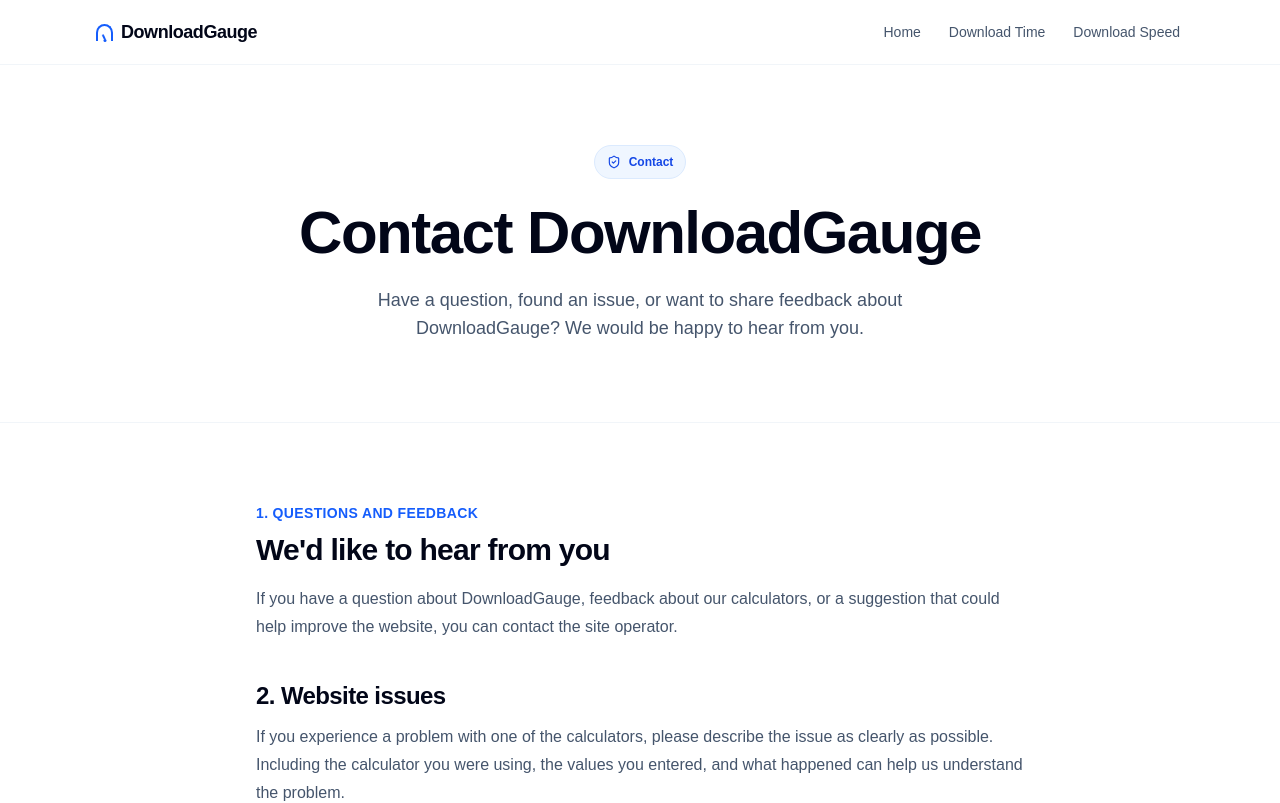
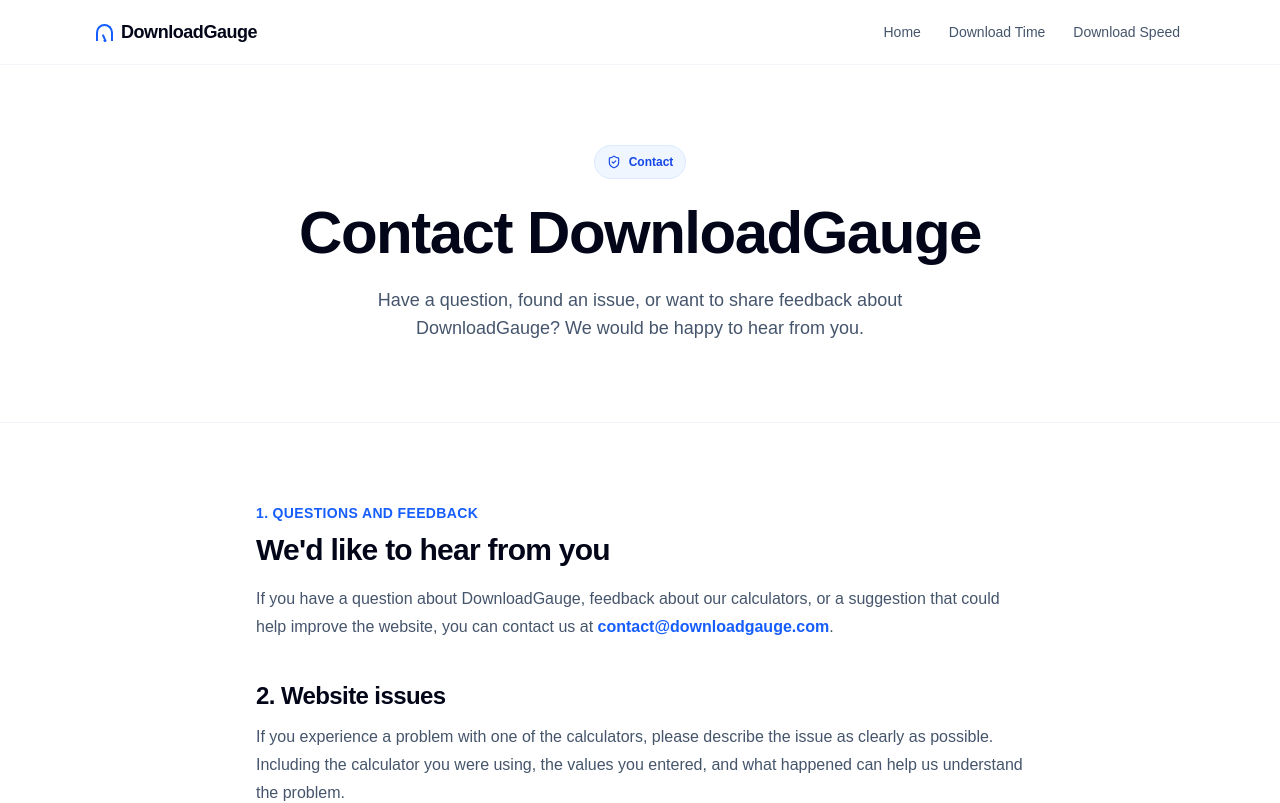
Before and after one commit to ahmadlais662-max/downloadgauge, a Next.js app: page /contact in a window 1280 px wide. Shown: the top 803 px of the page. Built offline with nearby package versions, Linux system fonts and the light colour scheme.

Commit message:
Add contact email to contact page

```diff
--- a/app/contact/page.tsx
+++ b/app/contact/page.tsx
@@ -135,11 +135,21 @@ export default function ContactPage() {
                 We&apos;d like to hear from you
               </h2>
 
-              <p className="mt-4">
-                If you have a question about DownloadGauge, feedback about our
-                calculators, or a suggestion that could help improve the
-                website, you can contact the site operator.
-              </p>
+
+            <p className="mt-4">
+  If you have a question about DownloadGauge, feedback about our
+  calculators, or a suggestion that could help improve the
+  website, you can contact us at{" "}
+  <a
+    href="mailto:contact@downloadgauge.com"
+    className="font-semibold text-blue-600 hover:text-blue-700"
+  >
+    contact@downloadgauge.com
+  </a>
+  .
+</p>
+
+
             </div>
 
             <div>
```
